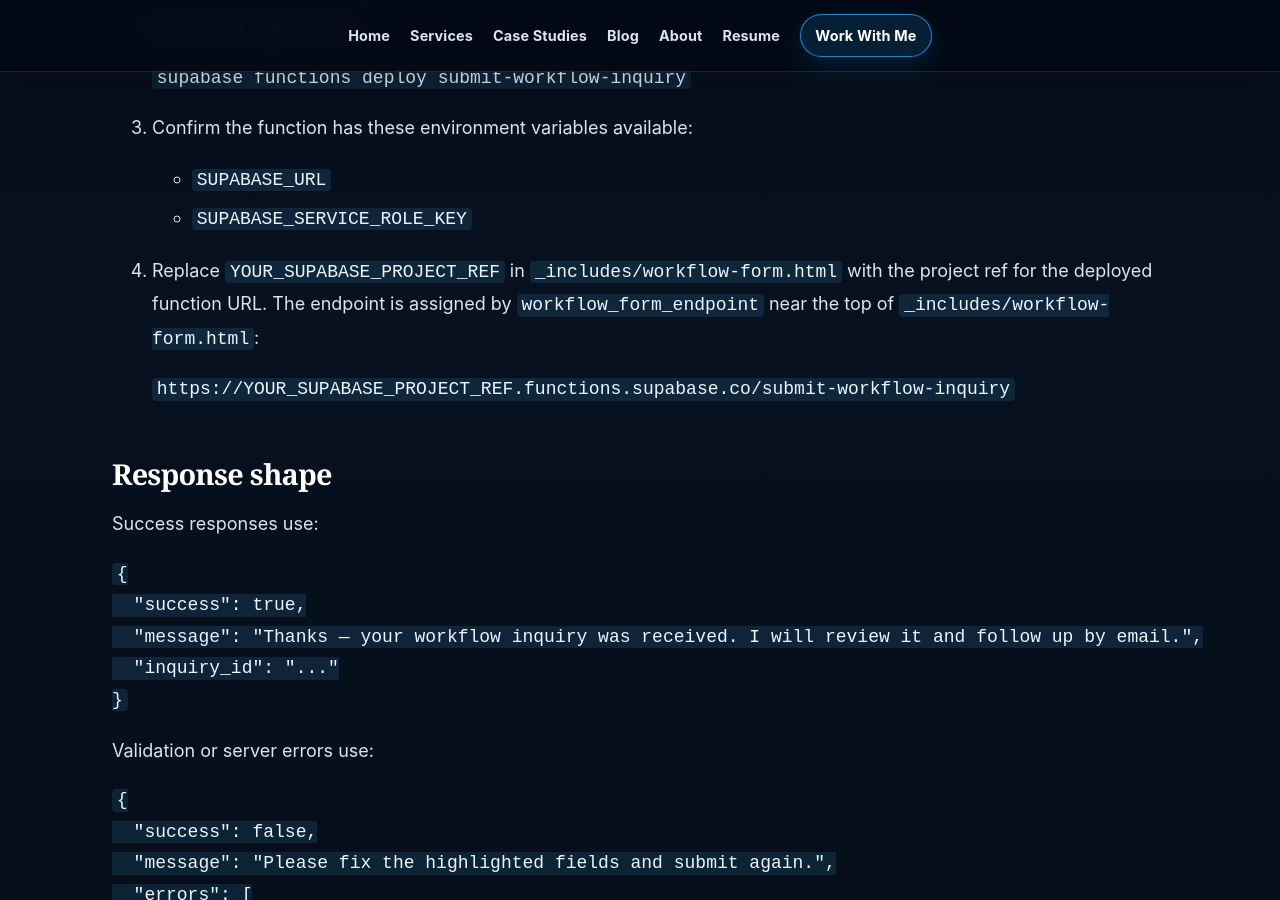
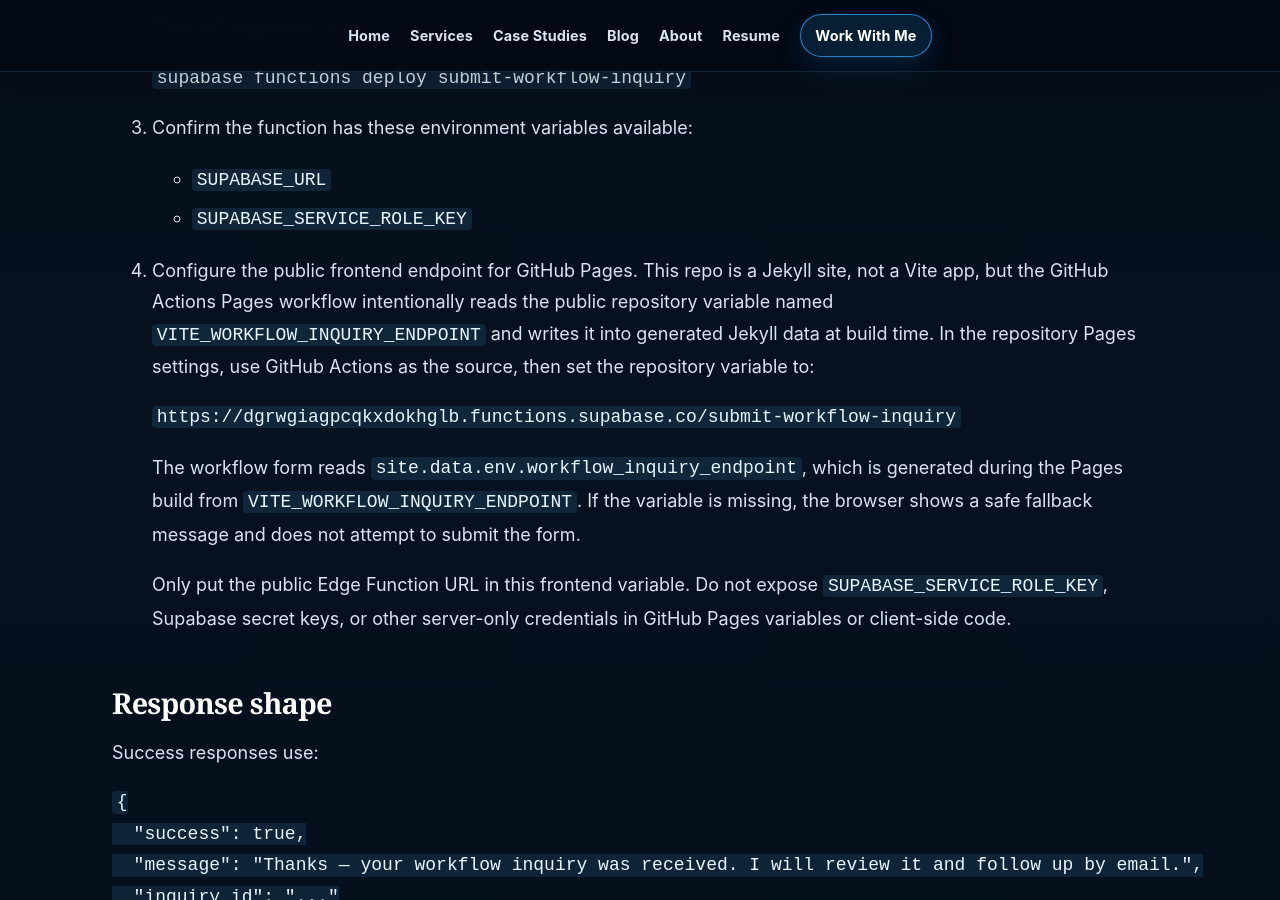
Before and after one commit to mahadevupadhyayula/mahadevupadhyayula.github.io, a Jekyll site: the page built from supabase/README.md, in a window 1280 px wide and 900 px high, scrolled down 594 px. Built offline with Jekyll 4.4.1, drawn with Linux system fonts in a browser that asks for light colours; our own code applies the rules of GitHub Pages for plain Markdown files.

Commit message:
Configure workflow inquiry endpoint from Pages env

````diff
--- a/_includes/workflow-form.html
+++ b/_includes/workflow-form.html
@@ -1,8 +1,9 @@
 {%- assign workflow_form_id = include.form_id | default: 'workflow-intake' -%}
 {%- assign workflow_form_prefix = include.id_prefix | default: workflow_form_id -%}
-{%- assign workflow_form_endpoint = include.endpoint | default: 'https://dgrwgiagpcqkxdokhglb.functions.supabase.co/submit-workflow-inquiry' -%}
+{%- assign configured_workflow_endpoint = site.data.env.workflow_inquiry_endpoint | default: '' -%}
+{%- assign workflow_form_endpoint = include.endpoint | default: configured_workflow_endpoint -%}
 {%- assign workflow_form_button = include.button_label | default: 'Send me your workflow' -%}
-<form id="{{ workflow_form_id }}" class="workflow-intake-form" action="{{ workflow_form_endpoint }}" method="post" data-workflow-form data-endpoint="{{ workflow_form_endpoint }}" novalidate>
+<form id="{{ workflow_form_id }}" class="workflow-intake-form" action="{{ workflow_form_endpoint | escape }}" method="post" data-workflow-form data-endpoint="{{ workflow_form_endpoint | escape }}" novalidate>
   <input type="hidden" name="intent" value="">
   <input type="hidden" name="page_url" value="">
   <input type="hidden" name="referrer" value="">
--- a/_includes/workflow-modal.html
+++ b/_includes/workflow-modal.html
@@ -340,6 +340,10 @@
       }
     }
 
+    function isEndpointConfigured(endpoint) {
+      return endpoint && endpoint !== '#' && endpoint.indexOf('YOUR_SUPABASE_PROJECT_REF') === -1;
+    }
+
     function handleSubmit(form, event) {
       var endpoint;
       var errors;
@@ -350,18 +354,19 @@
       clearFieldErrors(form);
       setStatus(form, '', '');
 
-      endpoint = form.getAttribute('data-endpoint') || form.getAttribute('action');
+      endpoint = (form.getAttribute('data-endpoint') || form.getAttribute('action') || '').trim();
       errors = validateForm(form);
-
-      if (endpoint.indexOf('YOUR_SUPABASE_PROJECT_REF') !== -1) {
-        errors.push({ field: 'workflow_type', message: 'The form submission endpoint needs the deployed Supabase Function URL.' });
-      }
 
       if (errors.length > 0) {
         errors.forEach(function (error) {
           showFieldError(form, error.field, error.message);
         });
         setStatus(form, 'Please fix the highlighted fields and submit again.', 'error');
+        return;
+      }
+
+      if (!isEndpointConfigured(endpoint)) {
+        setStatus(form, 'This form is temporarily unavailable because the public workflow endpoint is not configured. Please email mahadev@mahadevupadhyayula.com with your workflow instead.', 'error');
         return;
       }
 
--- a/supabase/README.md
+++ b/supabase/README.md
@@ -21,11 +21,15 @@ This static site does not write directly to `public.workflow_inquiries`. The bro
    - `SUPABASE_URL`
    - `SUPABASE_SERVICE_ROLE_KEY`
 
-4. Replace `YOUR_SUPABASE_PROJECT_REF` in `_includes/workflow-form.html` with the project ref for the deployed function URL. The endpoint is assigned by `workflow_form_endpoint` near the top of `_includes/workflow-form.html`:
+4. Configure the public frontend endpoint for GitHub Pages. This repo is a Jekyll site, not a Vite app, but the GitHub Actions Pages workflow intentionally reads the public repository variable named `VITE_WORKFLOW_INQUIRY_ENDPOINT` and writes it into generated Jekyll data at build time. In the repository Pages settings, use GitHub Actions as the source, then set the repository variable to:
 
    ```text
-   https://YOUR_SUPABASE_PROJECT_REF.functions.supabase.co/submit-workflow-inquiry
+   https://dgrwgiagpcqkxdokhglb.functions.supabase.co/submit-workflow-inquiry
    ```
+
+   The workflow form reads `site.data.env.workflow_inquiry_endpoint`, which is generated during the Pages build from `VITE_WORKFLOW_INQUIRY_ENDPOINT`. If the variable is missing, the browser shows a safe fallback message and does not attempt to submit the form.
+
+   Only put the public Edge Function URL in this frontend variable. Do not expose `SUPABASE_SERVICE_ROLE_KEY`, Supabase secret keys, or other server-only credentials in GitHub Pages variables or client-side code.
 
 ## Response shape
 
````
Also changed, not shown: .github/workflows/pages.yml (added).
